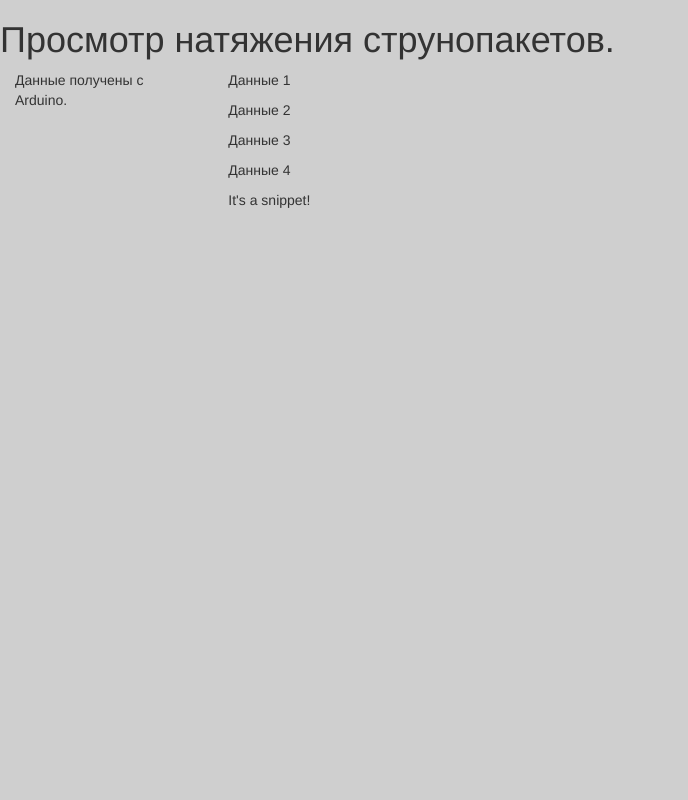
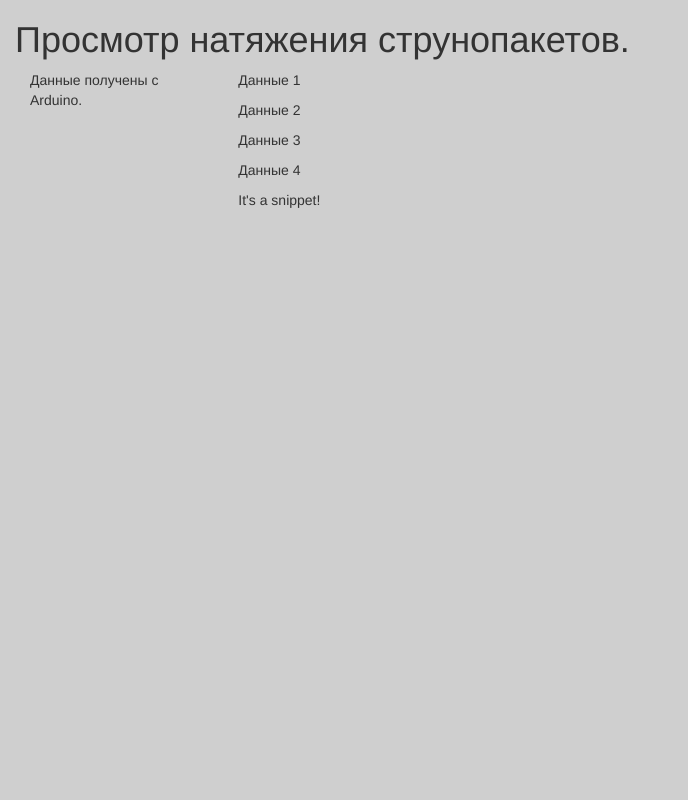
Before and after one commit to morn88/web-site-otk, a Django app: page / in a window 1280 px wide. Shown: the whole page, without its empty margins (0-688 px from the left). Run offline with Django 3.2, Linux system fonts and the light colour scheme; some libraries are stand-ins or nearby versions.

Commit message:
Изменения в шаблонах

```diff
--- a/otk/span/templates/span/header.html
+++ b/otk/span/templates/span/header.html
@@ -5,8 +5,17 @@
         <title>Натяжение струнопакетов</title>
         {% load staticfiles %}
         <link rel="stylesheet" href="{% static 'css/bootstrap.css' %}" type="text/css"/>
+        <meta name="viewport" content="width=device-width, initial-scale=1.0">
+
+        <style type="text/css">
+            html,
+            body {
+                height: 100%;
+            }
+        </style>
     </head>
     <body class="body" style="background-color: rgba(191, 191, 191, 0.74)">
+        <div class="container-fluid" style="min-height: 95%; ">
             <h1>Просмотр натяжения струнопакетов.</h1>
             <row>
                 <div class="col-sm-2">
@@ -17,5 +26,6 @@
                     {% endblock %}
                 </div>
             </row>
+        </div>
     </body>
 </html>
```
Lines whose indentation alone changed are shown as unchanged.
